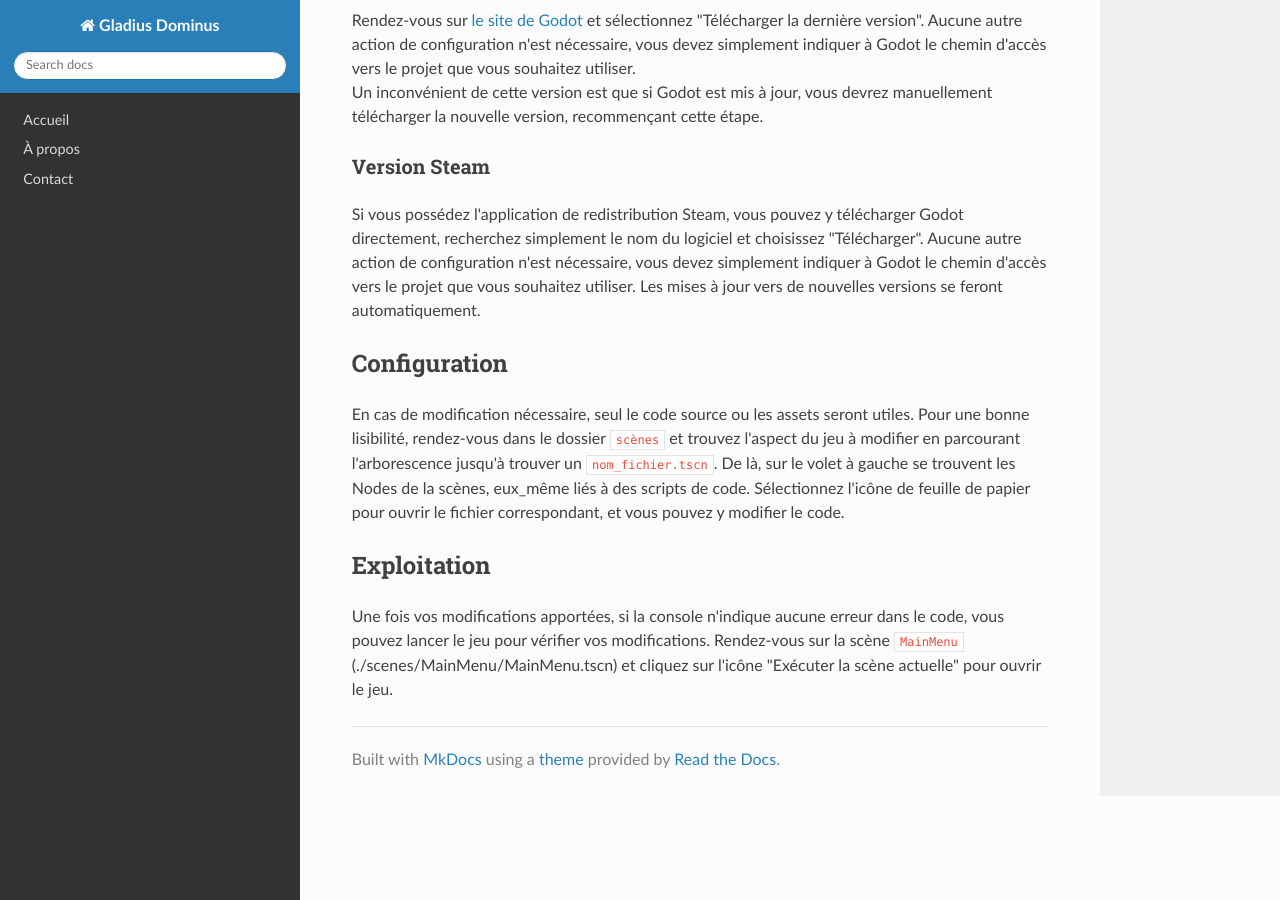
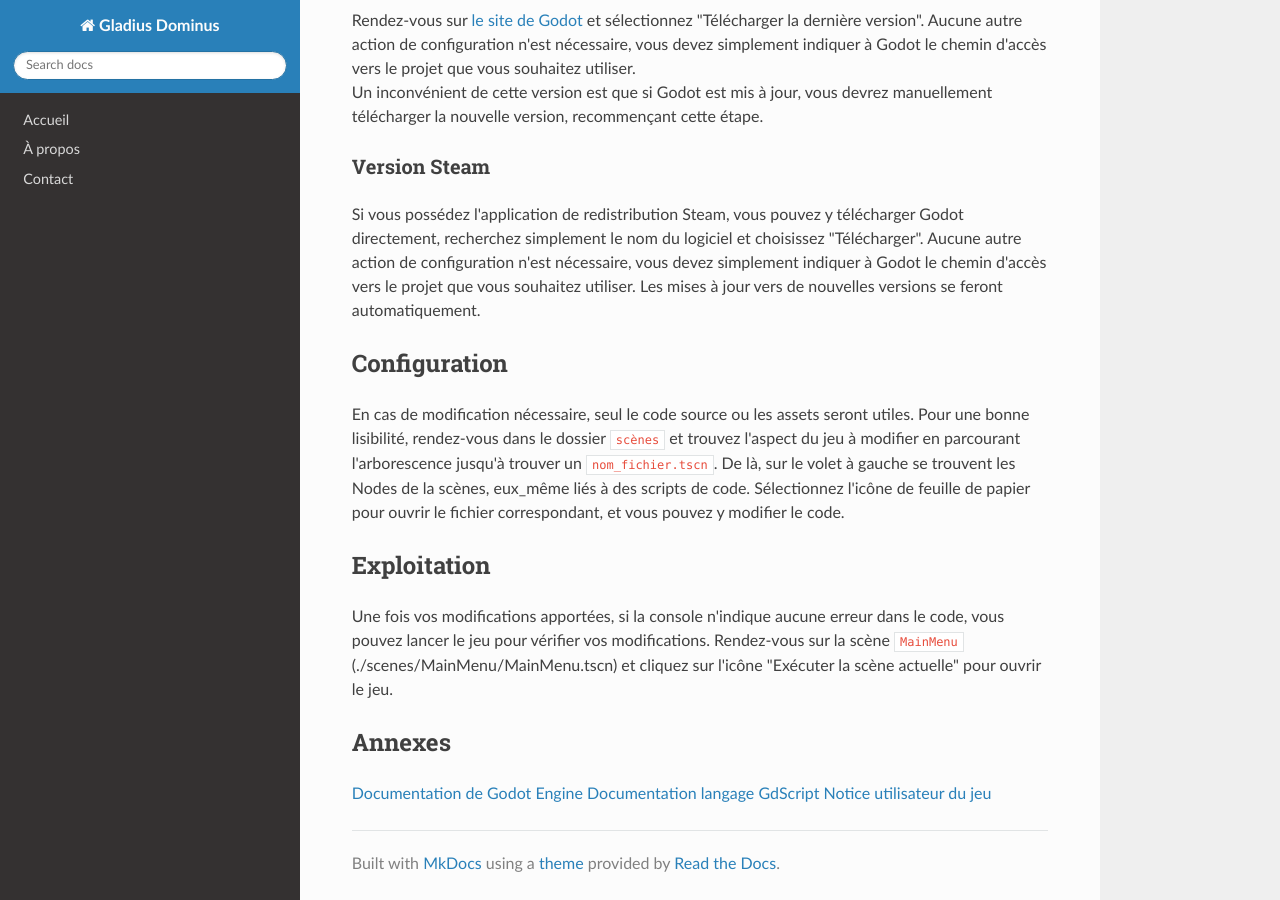
Before and after one commit to Aurelienxx/Gladius, an MkDocs documentation site: the page built from docs/adminNotice.md, in a window 1280 px wide and 900 px high, scrolled down 802 px. Built offline with MkDocs 1.6.1, drawn with Linux system fonts in a browser that asks for light colours; nearby versions of some CDN libraries.

Commit message:
update notice admin

````diff
--- a/docs/adminNotice.md
+++ b/docs/adminNotice.md
@@ -34,3 +34,8 @@ En cas de modification nécessaire, seul le code source ou les assets seront uti
 
 ## Exploitation
 Une fois vos modifications apportées, si la console n'indique aucune erreur dans le code, vous pouvez lancer le jeu pour vérifier vos modifications. Rendez-vous sur la scène ```MainMenu``` (./scenes/MainMenu/MainMenu.tscn) et cliquez sur l'icône "Exécuter la scène actuelle" pour ouvrir le jeu.
+
+## Annexes
+[Documentation de Godot Engine](https://docs.godotengine.org/en/stable/)
+[Documentation langage GdScript](https://docs.godotengine.org/en/stable/tutorials/scripting/gdscript/gdscript_basics.html)
+[Notice utilisateur du jeu](https://aurelienxx.github.io/Gladius/userNotice.html)
````
